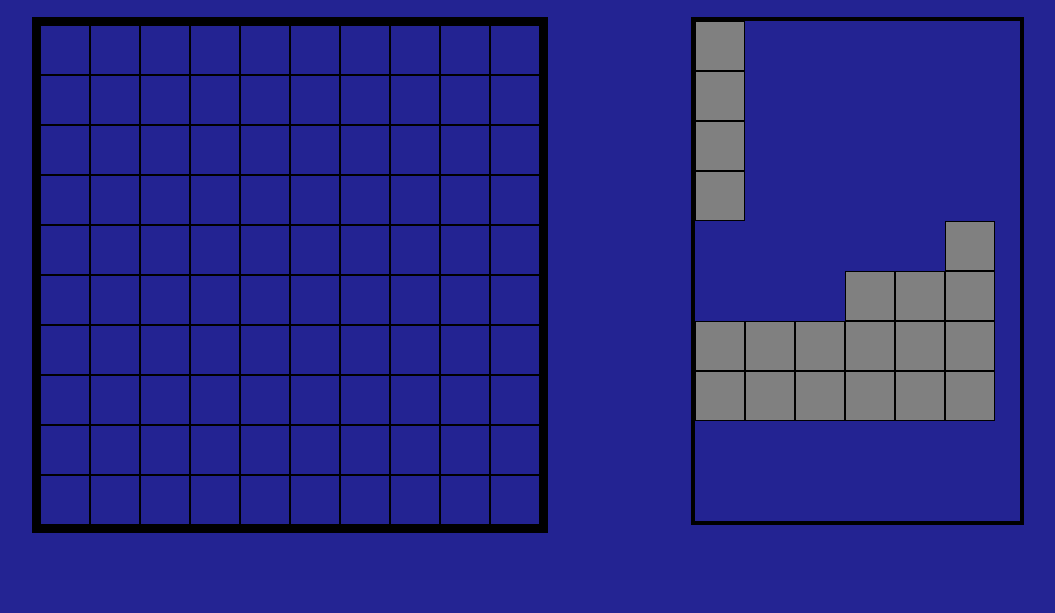
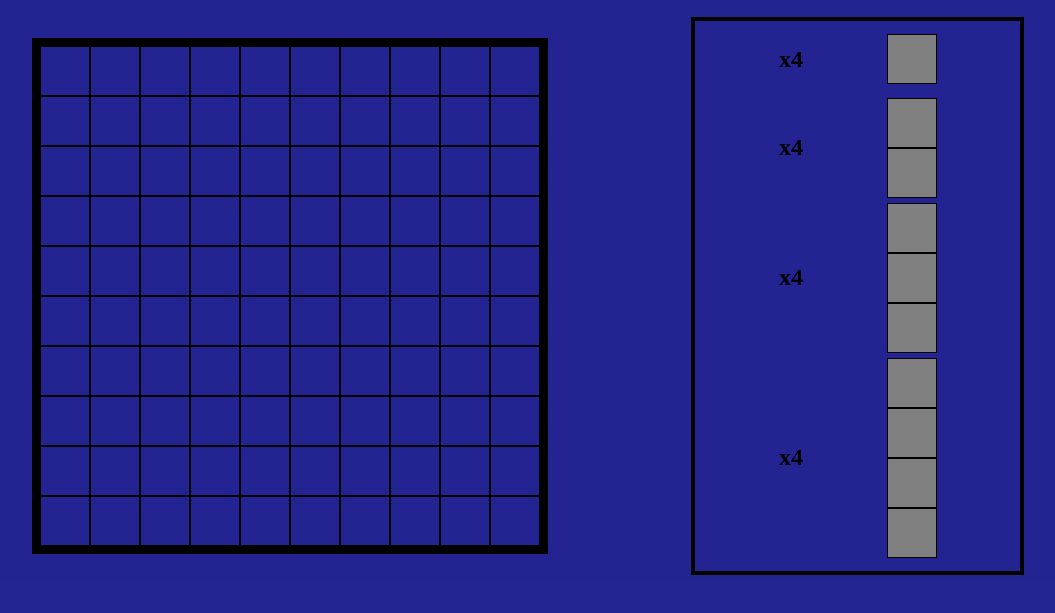
Before and after one commit to skukhniy/battleship, a website: page dist/index.html in a window 1280 px wide. Shown: the part 183-796 px from the top of the page, without its empty margins (112-1167 px from the left). Drawn offline with Linux system fonts and the light colour scheme.

Commit message:
adjusted ship select, added counters

```diff
--- a/src/dragndrop.js
+++ b/src/dragndrop.js
@@ -4,7 +4,7 @@ import { createGridBlocks, createShipSelection } from './render';
 import initOffset from './DOM';
 
 createGridBlocks(displayController.boardContainer);
-createShipSelection(displayController.shipSelectContainer);
+// createShipSelection(displayController.shipSelectContainer);
 initOffset(dynamicController()[1]);
 
 // init variable for ship object, when being dragged
--- a/src/style.css
+++ b/src/style.css
@@ -73,6 +73,7 @@ body{
   display: flex;
   flex-direction: row;
   flex-wrap: wrap;
+  align-self: center;
 }
 .grid_block{
   margin: 0;
@@ -87,16 +88,19 @@ body{
   background-color: yellow;
 }
 #ship_select_container{
-  height:500px;
+  height:550px;
   width:325px;
   border:4px solid black;
 }
-.ship_1_block{
+.ship_block{
 margin: 0;
 border:1px solid black;
 height: 48px;
 width:48px;
 background-color: gray;
+}
+.ship_1_block{
+  display: inline-block;
 }
 .ship_2_block{
 display: inline-block;
@@ -115,3 +119,24 @@ display: inline-block;
   top:-1px;
   left:-1px;
 }
+#oneBlockSelect{
+  margin-top: 5px;
+  margin-bottom: 5px;
+  display: flex;
+  align-items: center;
+  justify-content: space-evenly;
+}
+#twoBlockSelect{
+
+}
+.blockSelect{
+  margin-top: 5px;
+  margin-bottom: 5px;
+  display: flex;
+  align-items: center;
+  justify-content: space-evenly;
+}
+.blockAmt{
+  display: inline-block;
+
+}
```
Also changed, not shown: dist/index.html, dist/main.js.
